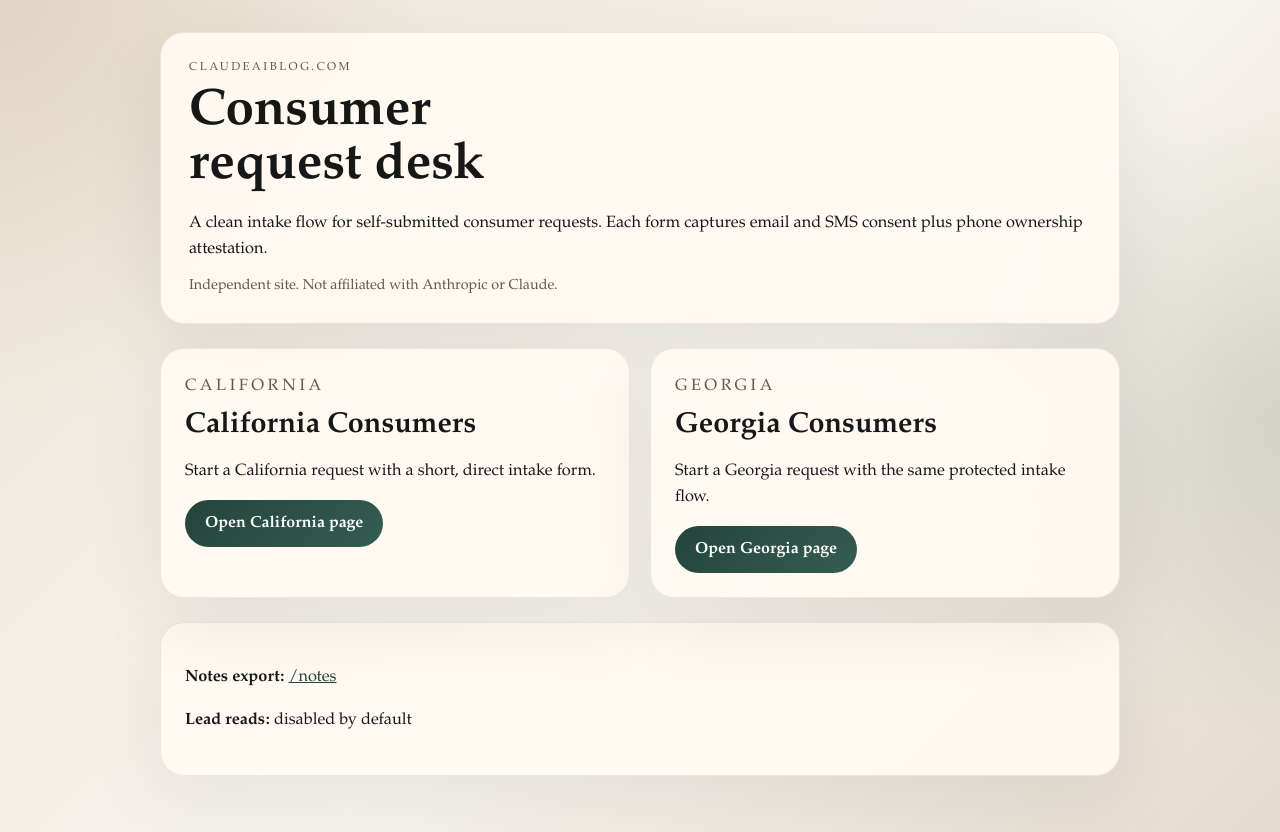
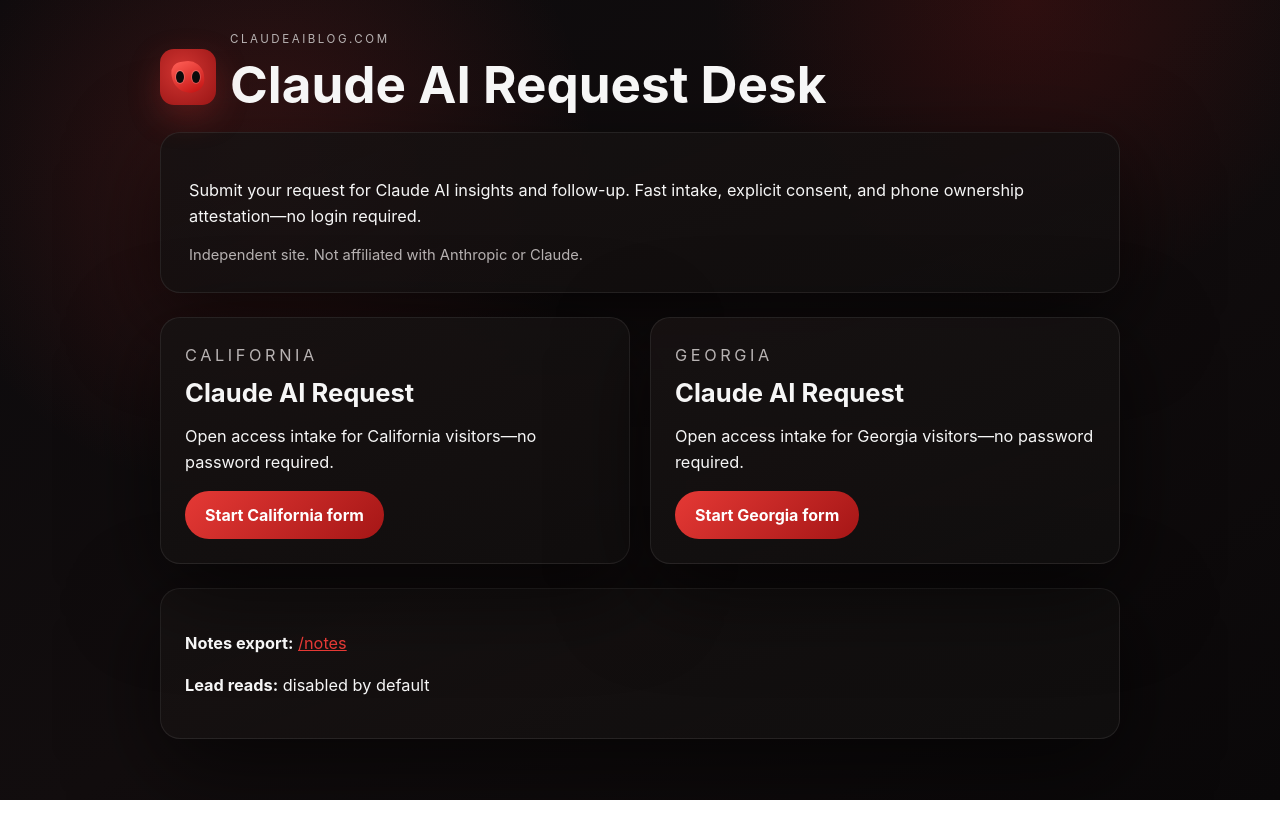
Before and after one commit to sniperdude1017/claudeaiblog-intake, a website: page public/index.html in a window 1280 px wide. After the commit the page ends 800 px from the top, so only its background shows below. Drawn offline with Linux system fonts and the light colour scheme.

Commit message:
Open public intake and apply Claude-themed styling

```diff
--- a/public/index.html
+++ b/public/index.html
@@ -3,17 +3,27 @@
   <head>
     <meta charset="UTF-8" />
     <meta name="viewport" content="width=device-width, initial-scale=1.0" />
-    <title>claudeaiblog.com | Consumer Request Desk</title>
+    <title>claudeaiblog.com | Claude AI Requests</title>
     <link rel="stylesheet" href="/styles.css" />
   </head>
   <body>
     <main class="shell">
+      <header class="brand">
+        <div class="logo-mark" aria-hidden="true">
+          <div class="claw"></div>
+          <div class="eye eye-left"></div>
+          <div class="eye eye-right"></div>
+        </div>
+        <div>
+          <p class="eyebrow">claudeaiblog.com</p>
+          <h1>Claude AI Request Desk</h1>
+        </div>
+      </header>
+
       <section class="hero">
-        <p class="eyebrow">claudeaiblog.com</p>
-        <h1>Consumer request desk</h1>
         <p class="lede">
-          A clean intake flow for self-submitted consumer requests. Each form
-          captures email and SMS consent plus phone ownership attestation.
+          Submit your request for Claude AI insights and follow-up. Fast intake,
+          explicit consent, and phone ownership attestation—no login required.
         </p>
         <p class="disclaimer">
           Independent site. Not affiliated with Anthropic or Claude.
@@ -23,16 +33,16 @@
       <section class="card-grid">
         <article class="card">
           <p class="card-kicker">California</p>
-          <h2>California Consumers</h2>
-          <p>Start a California request with a short, direct intake form.</p>
-          <a class="button" href="/consumer-ca.html">Open California page</a>
+          <h2>Claude AI Request</h2>
+          <p>Open access intake for California visitors—no password required.</p>
+          <a class="button" href="/consumer-ca.html">Start California form</a>
         </article>
 
         <article class="card">
           <p class="card-kicker">Georgia</p>
-          <h2>Georgia Consumers</h2>
-          <p>Start a Georgia request with the same protected intake flow.</p>
-          <a class="button" href="/consumer-ga.html">Open Georgia page</a>
+          <h2>Claude AI Request</h2>
+          <p>Open access intake for Georgia visitors—no password required.</p>
+          <a class="button" href="/consumer-ga.html">Start Georgia form</a>
         </article>
       </section>
 
--- a/public/styles.css
+++ b/public/styles.css
@@ -1,33 +1,33 @@
 :root {
-  --bg: #ede7dc;
-  --paper: rgba(255, 252, 247, 0.9);
-  --ink: #171717;
-  --muted: #5d5a53;
-  --line: rgba(23, 23, 23, 0.08);
-  --sand: #c9b59a;
-  --sand-dark: #8d7453;
-  --forest: #23443b;
-  --clay: #8a5a44;
-  --shadow: 0 24px 80px rgba(23, 23, 23, 0.08);
+  --bg: #080707;
+  --panel: #0f0c0c;
+  --ink: #f6f6f6;
+  --muted: #b8b3b3;
+  --line: rgba(255, 255, 255, 0.08);
+  --red: #e53935;
+  --red-dark: #a51616;
+  --shadow: 0 26px 90px rgba(0, 0, 0, 0.6);
 }
 
 * {
   box-sizing: border-box;
 }
 
+@import url("https://fonts.googleapis.com/css2?family=Space+Grotesk:wght@400;500;600;700&family=Sora:wght@500;600&display=swap");
+
 body {
   margin: 0;
-  font-family: "Iowan Old Style", "Palatino Linotype", "Book Antiqua", Palatino, serif;
+  font-family: "Space Grotesk", "Sora", "Inter", sans-serif;
   color: var(--ink);
   background:
-    radial-gradient(circle at top left, rgba(201, 181, 154, 0.32), transparent 28%),
-    radial-gradient(circle at right center, rgba(35, 68, 59, 0.12), transparent 24%),
-    linear-gradient(135deg, #ece4d8, #f8f5ef 55%, #e4dbcf);
+    radial-gradient(circle at 20% 20%, rgba(229, 57, 53, 0.18), transparent 28%),
+    radial-gradient(circle at 80% 0%, rgba(165, 22, 22, 0.2), transparent 24%),
+    linear-gradient(145deg, #0b0a0c, #120d0e 50%, #0a0809);
   min-height: 100vh;
 }
 
 a {
-  color: var(--forest);
+  color: var(--red);
 }
 
 .shell {
@@ -41,10 +41,10 @@ a {
 .form-wrap,
 .status,
 .card {
-  background: rgba(255, 250, 242, 0.92);
+  background: linear-gradient(160deg, rgba(23, 18, 18, 0.9), rgba(17, 15, 15, 0.85));
   border: 1px solid var(--line);
   box-shadow: var(--shadow);
-  border-radius: 24px;
+  border-radius: 20px;
 }
 
 .hero,
@@ -54,11 +54,11 @@ a {
 }
 
 .segment-wells {
-  border-top: 8px solid var(--sand);
+  border-top: 6px solid var(--red);
 }
 
 .segment-truist {
-  border-top: 8px solid var(--clay);
+  border-top: 6px solid var(--red-dark);
 }
 
 .eyebrow,
@@ -77,12 +77,12 @@ h2 {
 }
 
 h1 {
-  font-size: clamp(2.2rem, 4vw, 4.5rem);
-  max-width: 12ch;
+  font-size: clamp(2.2rem, 4vw, 4.2rem);
+  max-width: 18ch;
 }
 
 h2 {
-  font-size: 1.8rem;
+  font-size: 1.6rem;
 }
 
 .lede,
@@ -96,7 +96,7 @@ label {
 .disclaimer {
   margin: 14px 0 0;
   color: var(--muted);
-  font-size: 0.9rem;
+  font-size: 0.92rem;
 }
 
 .card-grid {
@@ -117,7 +117,7 @@ label {
   border: 0;
   border-radius: 999px;
   padding: 14px 20px;
-  background: linear-gradient(135deg, var(--forest), #365d52);
+  background: linear-gradient(135deg, var(--red), var(--red-dark));
   color: #fff;
   text-decoration: none;
   font-weight: 700;
@@ -140,7 +140,7 @@ input {
   border: 1px solid var(--line);
   border-radius: 14px;
   padding: 14px 16px;
-  background: #fff;
+  background: #121010;
   font: inherit;
   color: var(--ink);
 }
@@ -160,8 +160,48 @@ input {
 
 .form-status {
   min-height: 1.5em;
-  color: var(--sand-dark);
+  color: var(--red);
   font-weight: 700;
+}
+
+.brand {
+  display: flex;
+  align-items: center;
+  gap: 14px;
+  margin-bottom: 10px;
+}
+
+.logo-mark {
+  position: relative;
+  width: 56px;
+  height: 56px;
+  border-radius: 14px;
+  background: radial-gradient(circle at 40% 40%, rgba(229, 57, 53, 0.9), rgba(165, 22, 22, 0.9));
+  box-shadow: 0 12px 32px rgba(229, 57, 53, 0.25);
+}
+
+.logo-mark .claw {
+  position: absolute;
+  inset: 12px;
+  border-radius: 40% 60% 50% 70%;
+  background: linear-gradient(160deg, #ff5f56, #c31111);
+  transform: rotate(-8deg);
+}
+
+.logo-mark .eye {
+  position: absolute;
+  top: 22px;
+  width: 8px;
+  height: 12px;
+  background: #0b0b0b;
+  border-radius: 50%;
+  box-shadow: 0 0 0 1px rgba(255, 255, 255, 0.18);
+}
+.logo-mark .eye-left {
+  left: 16px;
+}
+.logo-mark .eye-right {
+  right: 16px;
 }
 
 @media (max-width: 640px) {
```
Also changed, not shown: public/consumer-ca.html (+4 -4 lines), public/consumer-ga.html (+4 -4 lines), server.js (+13 -0 lines).
